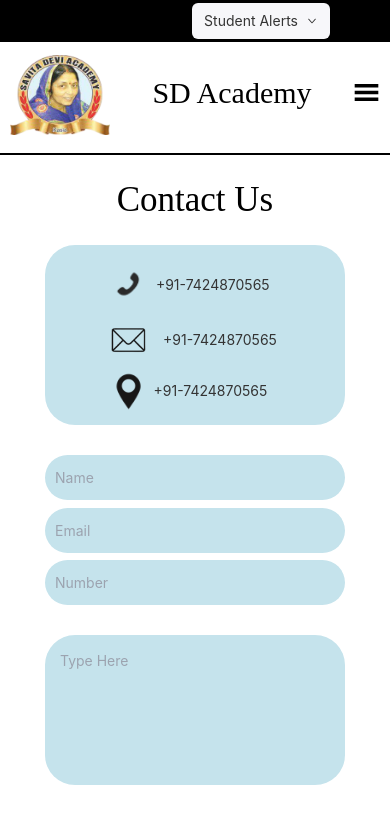
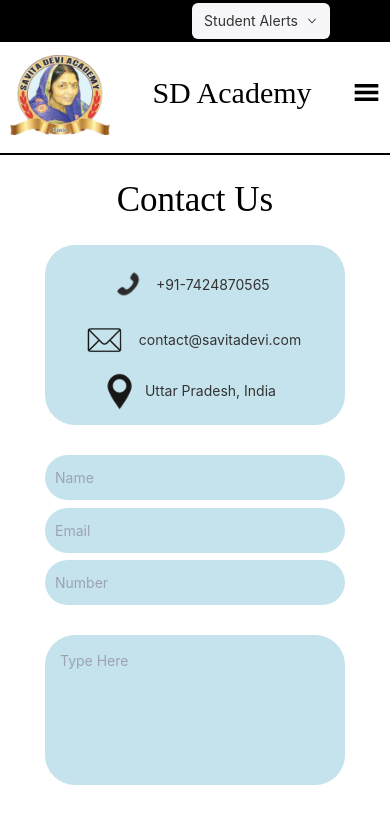
Before and after one commit to Cypher0214/Edu-Website, a React (Vite) app: page /contactus in a window 390 px wide. Shown: the top 818 px of the page. Built offline with nearby package versions, Linux system fonts and the light colour scheme; a web font is replaced by a local one.

Commit message:
Contact Details

```diff
--- a/src/Components/ContactUs/ContactUs.css
+++ b/src/Components/ContactUs/ContactUs.css
@@ -247,7 +247,7 @@
     }
     .email_image_small {
         width: auto;
-        height: 40ps;
+        height: 40px;
     }
     .location_image_small {
         width: auto;
--- a/src/Components/ContactUs/ContactUs.jsx
+++ b/src/Components/ContactUs/ContactUs.jsx
@@ -83,11 +83,11 @@
               </div>
               <div className="contact_info_details_small">
                 <img src={mail} className="email_image_small" />
-                <p className="contact_mode_detail_small">+91-7424870565</p>
+                <p className="contact_mode_detail_small">contact@savitadevi.com</p>
               </div>
               <div className="contact_info_details_small">
                 <img src={gps} className="location_image_small" />
-                <p className="contact_mode_detail_small">+91-7424870565</p>
+                <p className="contact_mode_detail_small">Uttar Pradesh, India</p>
               </div>
             </div>
         <div className="contact_form">
```
